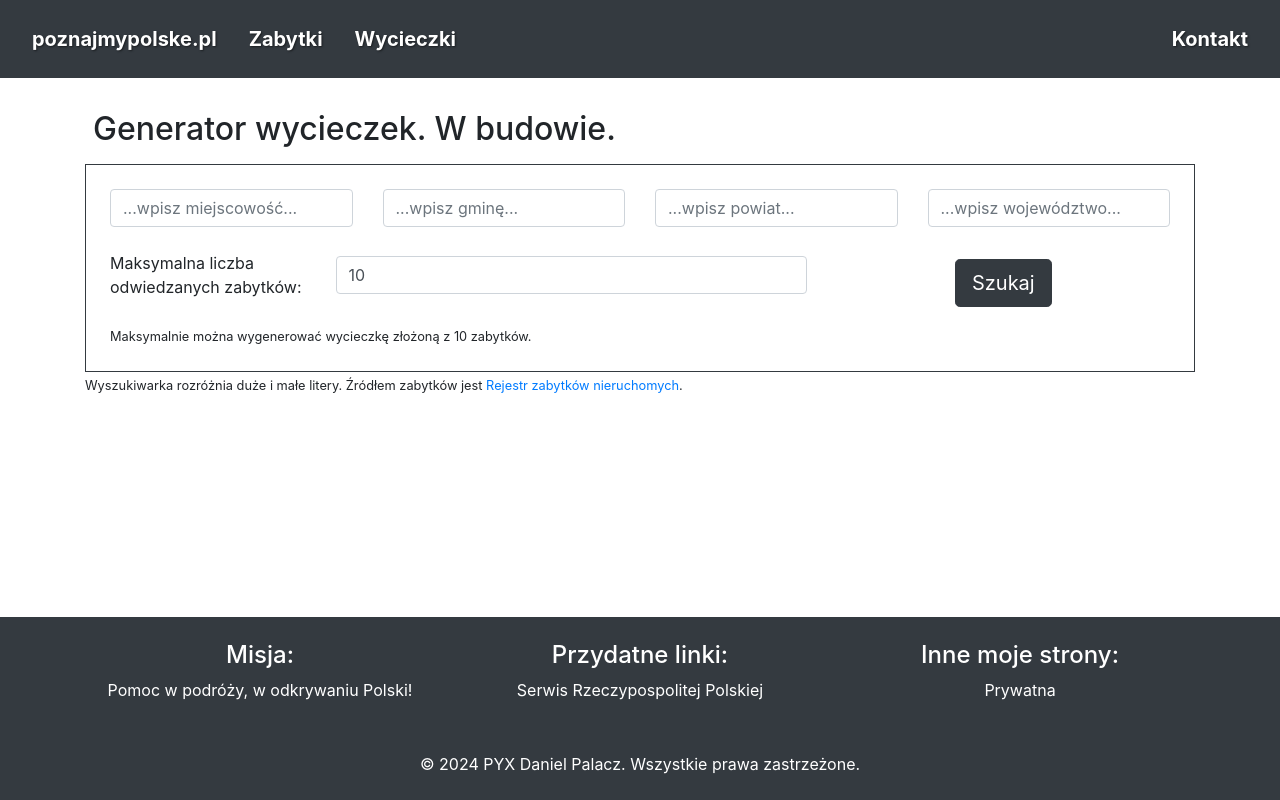
After one commit to DanielPalacz/DjangoPolishnessApp, a Django app: page /trips/ in a window 1280 px wide. The commit adds this page. Run offline with Django 5.2, Linux system fonts and the light colour scheme.

Commit message:
prepara base for trip generator, randomize searching monuments

```diff
--- a/polishness/templates/polishness/base.html
+++ b/polishness/templates/polishness/base.html
@@ -107,7 +107,7 @@
       <div class="navbar-nav mr-auto">
           <strong><a class="navbar-brand m-2 p-2 btn-dark" href="{% url 'polishness:home' %}">poznajmypolske.pl</a></strong>
           <strong><a class="navbar-brand m-2 p-2 btn-dark" href="{% url 'polishness:monuments' %}">Zabytki</a></strong>
-          <strong><a class="navbar-brand m-2 p-2 btn-dark" href="{% url 'polishness:monuments' %}">Wycieczki</a></strong>
+          <strong><a class="navbar-brand m-2 p-2 btn-dark" href="{% url 'polishness:trips' %}">Wycieczki</a></strong>
       </div>
 
 
--- /dev/null
+++ b/polishness/templates/polishness/trips.html
@@ -0,0 +1,88 @@
+{% extends "polishness/base.html" %}
+
+{% block title %}
+poznajmypolske.pl
+{% endblock %}
+
+
+
+
+{% block content %}
+
+{% if request.method == 'GET' %}
+   <div class="home" id="home">
+       <br>
+       <div class="row m-2">
+            <h2 align="left">Generator wycieczek. W budowie.</h2>
+
+       <hr>
+       </div>
+   </div>
+
+    <form action="/trips/" method="post" class="p-4 border border-dark custom-rounded">
+        {% csrf_token %}
+        <div class="row mb-3">
+            <div class="col-lg-3 col-md-6 col-sm-12">
+                <input type="text" name="locality" placeholder="...wpisz miejscowość..." class="form-control custom-rounded" autocomplete="off">
+            </div>
+            <div class="col-lg-3 col-md-6 col-sm-12">
+                <input type="text" name="parish" placeholder="...wpisz gminę..." class="form-control custom-rounded" autocomplete="off">
+            </div>
+            <div class="col-lg-3 col-md-6 col-sm-12">
+                <input type="text" name="county" placeholder="...wpisz powiat..." class="form-control custom-rounded" autocomplete="off">
+            </div>
+            <div class="col-lg-3 col-md-6 col-sm-12">
+                <input type="text" name="voivodeship" placeholder="...wpisz województwo..." class="form-control custom-rounded" autocomplete="off">
+            </div>
+        </div>
+
+        <div class="row mb-3">
+        <div class="col-lg-8 col-md-8 col-sm-12 d-flex align-items-center">
+            <label for="quantity" class="form-label mb-0 me-2">Maksymalna liczba odwiedzanych zabytków:</label>
+            <input type="number" id="quantity" name="quantity" class="form-control custom-rounded" placeholder="...wpisz liczbę..." value="10" autocomplete="off" style="flex-grow: 1;">
+        </div>
+            <div class="col-lg-4 col-md-4 col-sm-12 text-center">
+                <input type="submit" value="Szukaj" class="btn btn-dark btn-lg mt-3 custom-rounded">
+            </div>
+        </div>
+        <small>Maksymalnie można wygenerować wycieczkę złożoną z 10 zabytków.</small>
+    </form>
+
+    <small>Wyszukiwarka rozróżnia duże i małe litery. Źródłem zabytków jest <a href="https://dane.gov.pl/pl/dataset/1130,rejestr-zabytkow-nieruchomych"> Rejestr zabytków nieruchomych</a>.</small>
+
+
+
+{% else %}
+
+    {% if not monuments %}
+    <div class="row m-2 p-2">
+        <div class="col">
+            <div class="error">Niestety, nie znaleziono zabytków.</div><br>
+        </div>
+    </div>
+    {% else %}
+    <div class="row m-2 p-2">
+        <div class="col">
+            <div class="success">Znalezione zabytki:</div>
+        </div>
+    </div>
+    <div class="row m-2 p-2">
+    {% for monument in monuments %}
+                     <div class="col-md-3">
+                        <div class="card mb-4 box-shadow" style="border: 2px solid #000; padding: 2px;">
+
+                            <div class="card-body">
+                                <h4 class=""><a href="/{{monument.id}}/">{{monument.name}}</a></h4>
+                            </div>
+                        </div>
+                    </div>
+
+    {% endfor %}
+    </div>
+
+    {% endif %}
+
+
+{% endif %}
+
+{% endblock %}
--- a/polishness/urls.py
+++ b/polishness/urls.py
@@ -7,6 +7,7 @@ urlpatterns = [
     path('', views.home, name='home'),
     path('contact/', views.contact, name='contact'),
     path('monuments/', views.monuments, name='monuments'),
+    path('trips/', views.trips, name='trips'),
     path('<int:pk>/', views.monument_single, name='monument_single'),
     # path('projects/', views.projects, name='projects'),
     # path('blog/', views.blog, name='blog'),
--- a/polishness/views.py
+++ b/polishness/views.py
@@ -1,24 +1,11 @@
-from django.http import QueryDict
 from django.shortcuts import render, HttpResponseRedirect
 
 from django.contrib import messages
 from django.core.mail import send_mail
 
-from tools import get_polish_photo_link
+from tools import get_polish_photo_link, get_monument_query_params, randomize_monuments
 from .forms import ContactForm
 from .models import Monument
-
-
-def __get_monument_query_params(posta_data: QueryDict) -> dict:
-    query_params = {
-        "locality": posta_data["locality"],
-        "parish": posta_data["parish"],
-        "county": posta_data["county"],
-        "voivodeship": posta_data["voivodeship"],
-        "quantity": posta_data["quantity"],
-    }
-
-    return {key: value for key, value in query_params.items() if value}
 
 
 def home(request):
@@ -49,14 +36,27 @@ def contact(request):
         return render(request, "polishness/contact.html", {"form": form})
 
 def monuments(request):
-    monuments = None
+    monument_items = None
     if request.method == 'POST':
-        cleaned_query_params = __get_monument_query_params(request.POST)
-        limit_quatity = cleaned_query_params.pop("quantity")
-        monuments = Monument.objects.filter(**cleaned_query_params)[:int(limit_quatity)]
+        query_params = get_monument_query_params(request.POST)
+        quantity = query_params.pop("quantity")
+        monument_items_cleaned = Monument.objects.exclude(latitude="nan", longitude="nan").filter(**query_params)
+        monument_items = randomize_monuments(quantity=int(quantity), monuments=monument_items_cleaned)
 
-    return render(request, "polishness/monuments.html", {"monuments": monuments})
+    return render(request, "polishness/monuments.html", {"monuments": monument_items})
 
 def monument_single(request, pk):
     monument_item = Monument.objects.get(id=pk)
     return render(request, "polishness/monument_single.html", {"monument": monument_item})
+
+
+def trips(request):
+    monument_items = None
+    if request.method == 'POST':
+        query_params = get_monument_query_params(request.POST)
+        quantity = query_params.pop("quantity")
+        quantity = 10 if int(quantity) > 10 else int(quantity)
+        monument_items_cleaned = Monument.objects.exclude(latitude="nan", longitude="nan").filter(**query_params)
+        monument_items = randomize_monuments(quantity=int(quantity), monuments=monument_items_cleaned)
+
+    return render(request, "polishness/trips.html", {"monuments": monument_items})
```
Also changed, not shown: tools.py (+102 -4 lines).
